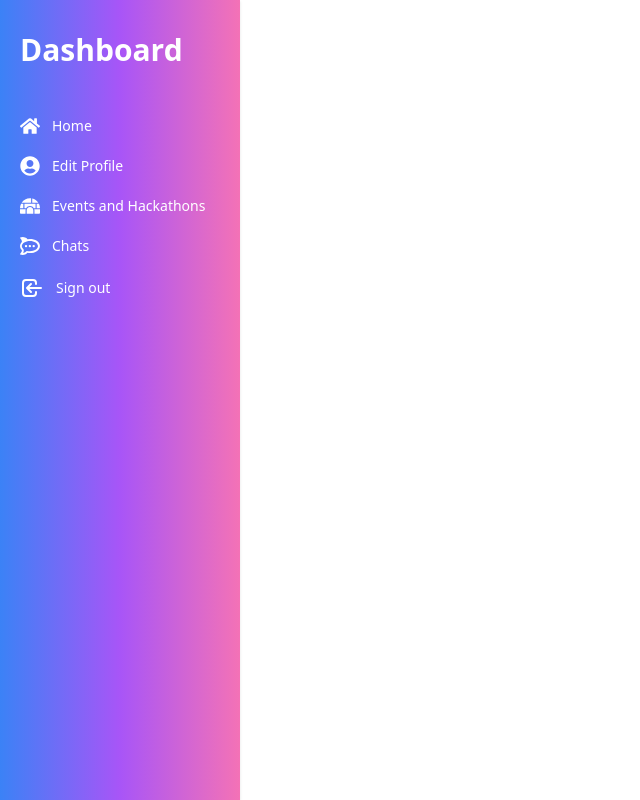
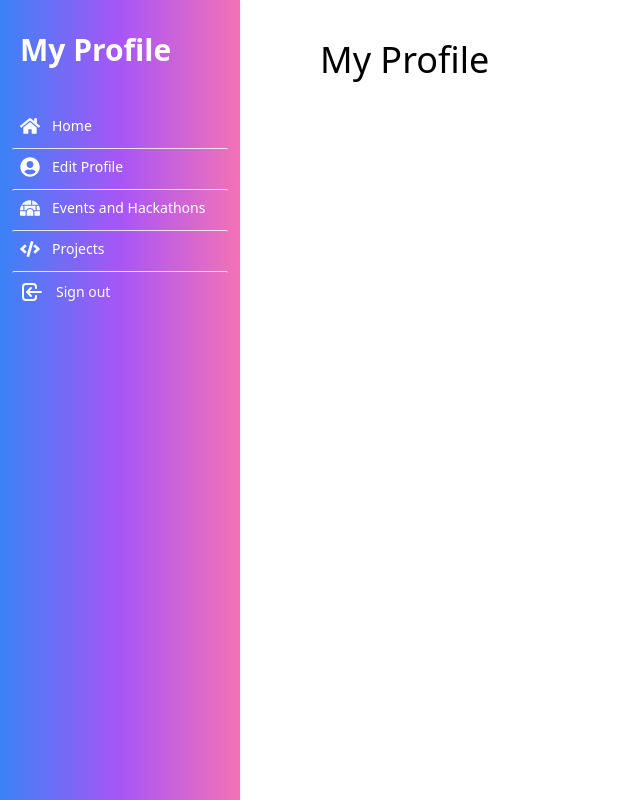
Before and after one commit to vaishnavi-3969/DevUnity, a React (Create React App) app: page /profile in a window 1280 px wide. Shown: the whole page, without its empty margins (0-640 px from the left). Built offline with nearby package versions, Linux system fonts and the light colour scheme.

Commit message:
new commit

```diff
--- a/src/components/Profile/Profile.js
+++ b/src/components/Profile/Profile.js
@@ -3,7 +3,13 @@ import Sidebar from './Sidebar';
 
 const Profile = () => {
   return (
-    <Sidebar/>
+    <section className="flex">
+        <Sidebar/>
+        <div>
+            <h1 className="color-black px-20 py-10 text-4xl">My Profile</h1>
+
+        </div>
+    </section>
   )
 }
 
--- a/src/components/Profile/Sidebar.js
+++ b/src/components/Profile/Sidebar.js
@@ -1,5 +1,5 @@
 import React from "react";
-import { FaUserCircle, FaHome, FaIgloo, FaRocketchat } from "react-icons/fa";
+import { FaUserCircle, FaHome, FaIgloo, FaCode } from "react-icons/fa";
 import ProfileCard from "./ProfileCard";
 
 export default function Sidebar() {
@@ -8,11 +8,11 @@ export default function Sidebar() {
             <div className="flex flex-col h-screen p-3 bg-gradient-to-r from-blue-500 via-purple-500 to-pink-400 text-white shadow w-60">
                 <div className="space-y-3">
                     <div className="flex items-center py-5 px-2">
-                        <h1 className="text-3xl font-bold">Dashboard</h1>
+                        <h1 className="text-3xl font-bold">My Profile</h1>
                     </div>
                     <div className="flex-1">
-                        <ul className="pt-2 pb-4 space-y-1 text-sm">
-                            <li className="rounded-sm">
+                        <ul className="pt-2 pb-4 space-y-1 text-sm divide-y divide-white-700">
+                            <li className="rounded-sm hover:text-gray-700">
                                 <a
                                     href="#"
                                     className="flex items-center p-2 space-x-3 rounded-md cursor-pointer"
@@ -21,7 +21,7 @@ export default function Sidebar() {
                                     <span>Home</span>
                                 </a>
                             </li>
-                            <li className="rounded-sm">
+                            <li className="rounded-sm hover:text-gray-700">
                                 <a
                                     href="#"
                                     className="flex items-center p-2 space-x-3 rounded-md cursor-pointer"
@@ -32,7 +32,7 @@ export default function Sidebar() {
                                     <span>Edit Profile</span>
                                 </a>
                             </li>
-                            <li className="rounded-sm">
+                            <li className="rounded-sm hover:text-gray-700">
                                 <a
                                     href="#"
                                     className="flex items-center p-2 space-x-3 rounded-md cursor-pointer"
@@ -41,16 +41,16 @@ export default function Sidebar() {
                                     <span>Events and Hackathons</span>
                                 </a>
                             </li>
-                            <li className="rounded-sm">
+                            <li className="rounded-sm hover:text-gray-700">
                                 <a
                                     href="#"
                                     className="flex items-center p-2 space-x-3 rounded-md cursor-pointer"
                                 >
-                                    <FaRocketchat size={20} />
-                                    <span>Chats</span>
+                                    <FaCode size={20} />
+                                    <span>Projects</span>
                                 </a>
                             </li>
-                            <li className="rounded-sm">
+                            <li className="rounded-sm hover:text-gray-700">
                                 <a
                                     href="#"
                                     className="flex items-center p-2 space-x-3 rounded-md cursor-pointer"
```
